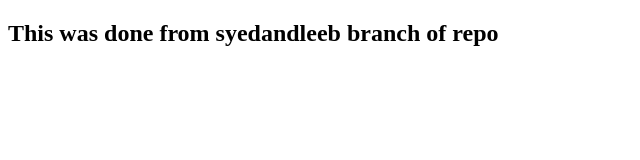
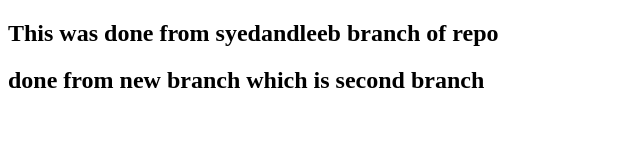
Before and after one commit to andleebsyed/practice, a plain HTML site: page index.html in a window 1280 px wide. Shown: the whole page, without its empty margins (0-640 px from the left). Drawn offline with Linux system fonts and the light colour scheme.

Commit message:
update : some code

```diff
--- a/index.html
+++ b/index.html
@@ -7,5 +7,6 @@
 </head>
 <body>
     <h2>This was done from syedandleeb branch of repo</h2>
+    <h2>done from new branch which is second branch</h2>
 </body>
 </html>
```
